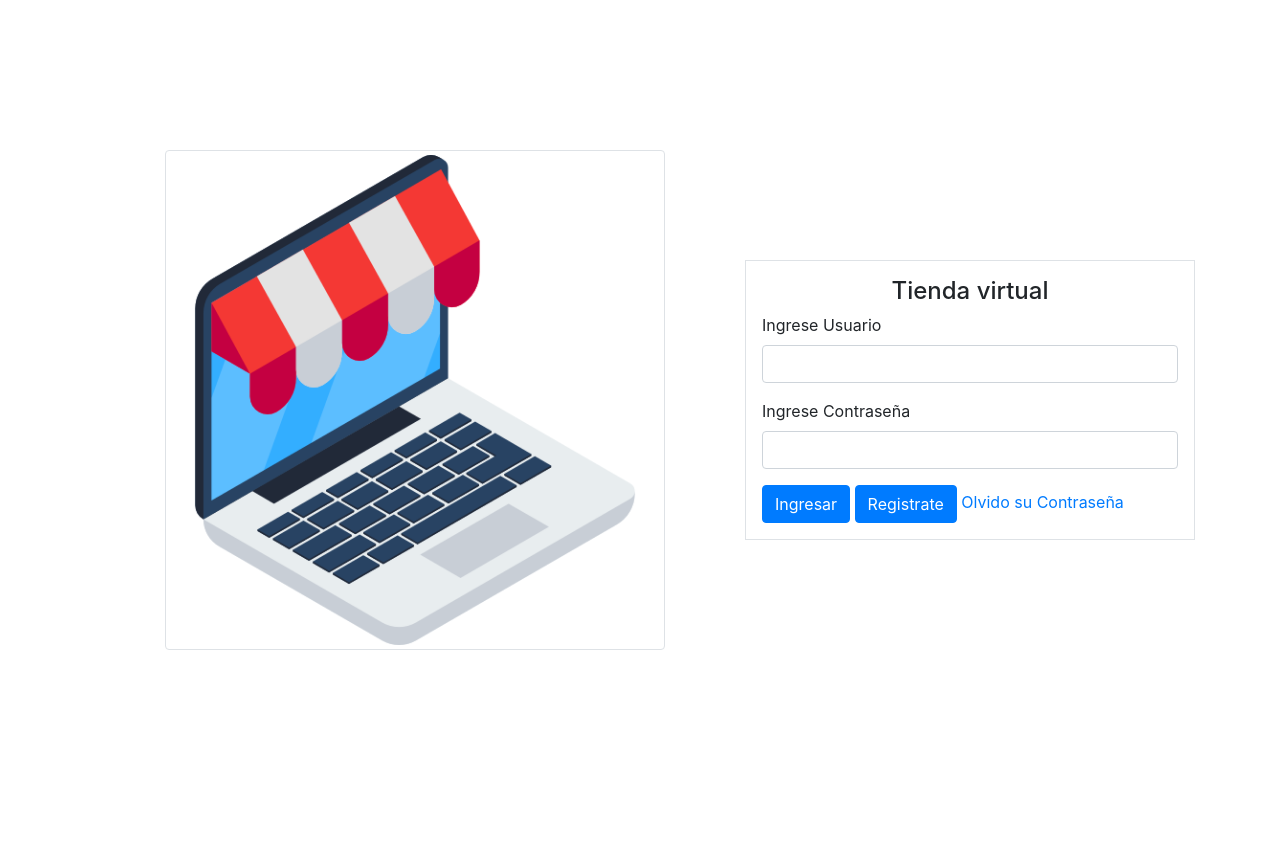
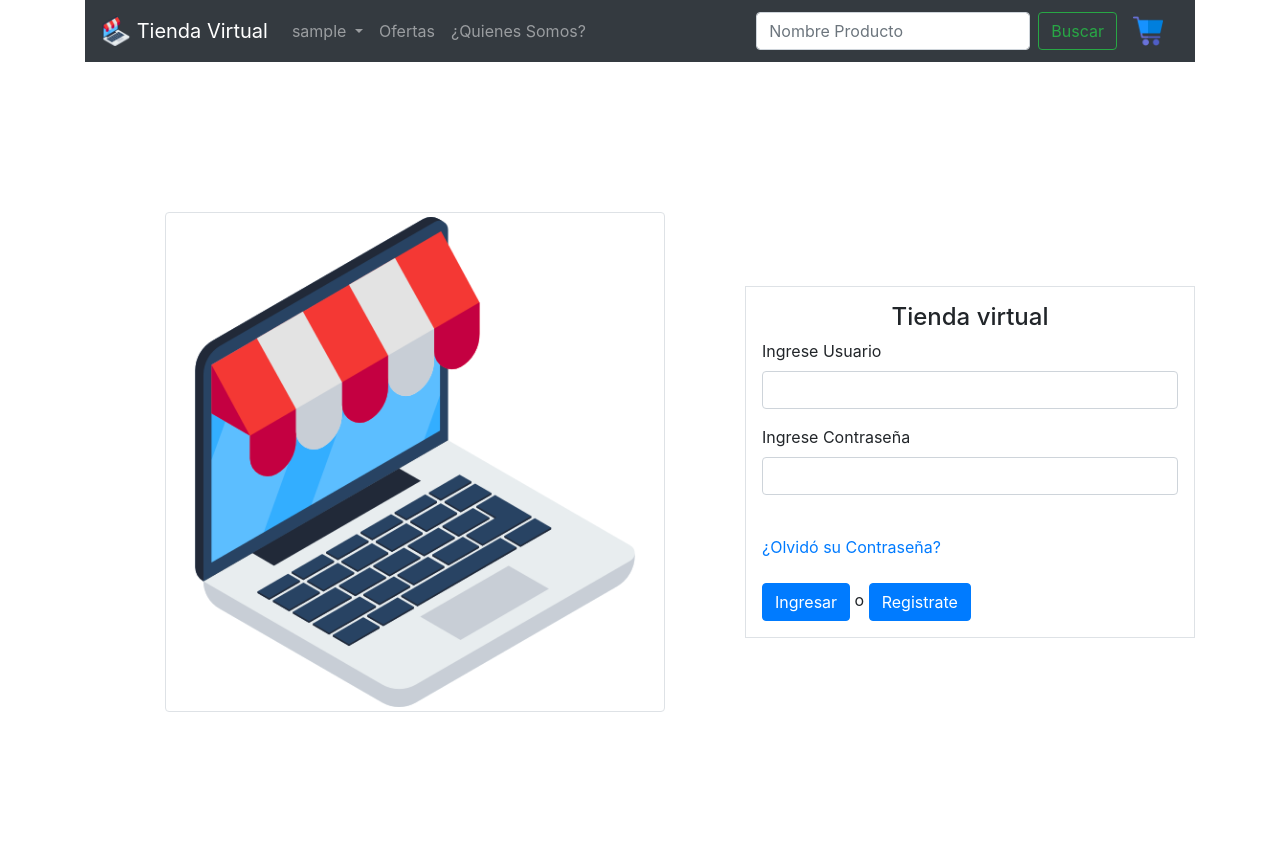
Before and after one commit to 3steb4n/MercadoPHP, a PHP site: page /Mercado/Vista/Login.php in a window 1280 px wide. Before the commit the page ends 650 px from the top, so only its background shows below. Run offline with PHP 8.4, Linux system fonts and the light colour scheme; the visitor is signed in with stand-in values (Sample User, id 1).

Commit message:
Se ajusta barra de menu

```diff
--- a/Proyecto/Vista/Login.php
+++ b/Proyecto/Vista/Login.php
@@ -1,3 +1,7 @@
+<?php
+error_reporting(0);
+session_start();
+?>
 <!DOCTYPE html>
 <html>
 <head>
@@ -16,10 +20,57 @@
 </head>
 <body>
 	<div class="container">
+	<nav class="navbar navbar-expand-lg navbar-dark bg-dark justify-content-between" style="width: 100%;">
+		<a class="navbar-brand" href="../index.php">
+			<img src="../Iconos_o_Imagenes/laptop.png" width="30" height="30" class="d-inline-block align-top" alt="" loading="lazy">
+				Tienda Virtual
+			</a>
+			<button class="navbar-toggler" type="button" data-toggle="collapse" data-target="#navbarNavDropdown" aria-controls="navbarNavDropdown" aria-expanded="false" aria-label="Toggle navigation">
+				<span class="navbar-toggler-icon"></span>
+			</button>
+			<div class="collapse navbar-collapse" id="navbarNavDropdown">
+					<ul class="navbar-nav">
+					<?php
+					if($_SESSION['userName'] == "")
+					{
+					?>
+						<li class="nav-item">
+							<a class="nav-link" href="Login.php">Iniciar Sesion</a>
+						</li>
+						<?php
+					}else{
+						?>
+						<li class="nav-item dropdown">
+							<a class="nav-link dropdown-toggle" href="#" id="navbarDropdownMenuLink" role="button" data-toggle="dropdown" aria-haspopup="true" aria-expanded="false">
+							<?php echo $_SESSION['userName']; ?>
+							</a>
+							<div class="dropdown-menu" aria-labelledby="navbarDropdownMenuLink">
+							<?php if($_SESSION['idRol'] == '1') {?>
+                            <a class="dropdown-item" href="Vista/administrador/Usuarios.php">Administrar Usuarios</a>
+                            <?php } ?>
+							<a class="dropdown-item" href="Vista/usuarios/CerrarSesion.php">Cerrar Sesión</a>
+							</div>
+						</li>
+					<?php } ?>
+						<li class="nav-item">
+							<a class="nav-link" href="#">Ofertas</a>
+						</li>
+						<li class="nav-item">
+							<a class="nav-link" href="#">¿Quienes Somos?</a>
+						</li>
+					</ul>
+				</div>
+				<form class="form-inline my-2 my-lg-0" action="" method="get">
+					<input class="form-control mr-sm-2" name="nombreProducto" type="search" placeholder="Nombre Producto" aria-label="Search">
+					<button class="btn btn-outline-success my-2 my-sm-0" type="submit">Buscar</button>
+				</form>
+				<a class="nav-link" href="#">
+				<img src="../Iconos_o_Imagenes/carro.png" width="30" height="30" class="d-inline-block align-top" alt="" loading="lazy">
+				</a>
+			</nav>
 	  <div class="abs-center">
 	  <img src="../Iconos_o_Imagenes/laptop.png" class="mx-auto img-fluid img-thumbnail"  width="500" height="500">
 	    <form action="#" class="border p-3 form">
-
 	    <h4 class="h4" align="center">Tienda virtual</h1>
 	      <div class="form-group">
 	        <label for="email">Ingrese Usuario</label>
@@ -29,10 +80,14 @@
 	        <label for="password">Ingrese Contraseña</label>
 	        <input type="password" name="password" id="password" class="form-control">
 	      </div>
+		  <br>
+		  <a href="usuarios/FormularioOlvidoClave.php">¿Olvidó su Contraseña?</a>
+		  <br>
+		  <br>
 		  <span id="mensaje" style="color: red;"></span>
 	      <button type="button" onclick="verificarLog(email.value, password.value)" class="btn btn-primary">Ingresar</button>
+		  <span>o</span>
 	      <a href="usuarios/NuevoUsuario.php" class="btn btn-primary">Registrate</a>
-	    	<a href="usuarios/FormularioOlvidoClave.php">Olvido su Contraseña</a>
 	    </form>
 
 	  </div>
```
